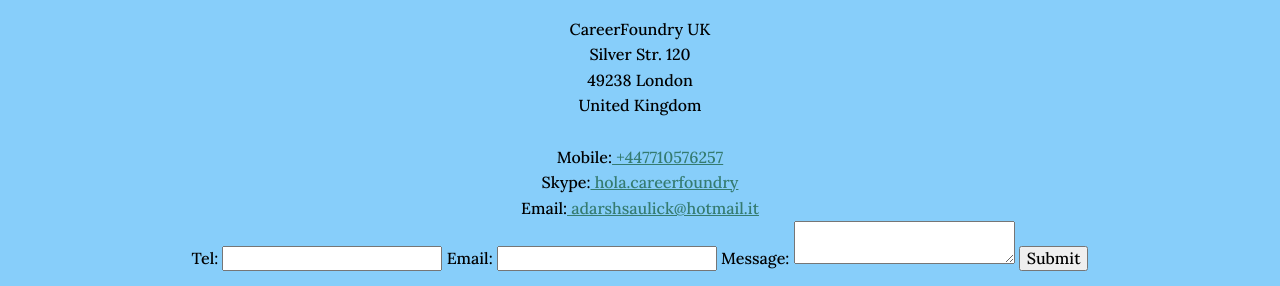
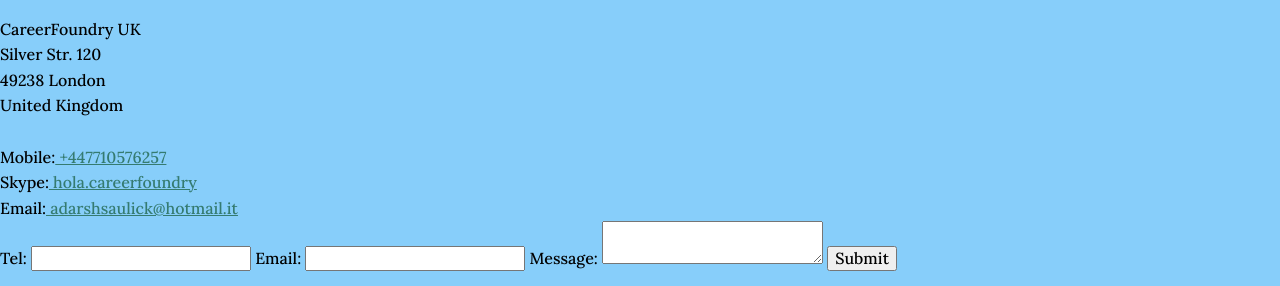
Before and after one commit to Kradaz/portfolio-website, a plain HTML site: page contact.html in a window 1280 px wide. Shown: the part 81-367 px from the top of the page. Drawn offline with nearby package versions, Linux system fonts and the light colour scheme.

Commit message:
Fixed errors on contact page. Align center taken out

```diff
--- a/contact.html
+++ b/contact.html
@@ -35,7 +35,7 @@
 
 	</header>
 
-	<main align="center">
+	<main>
 			CareerFoundry UK<br>
 			Silver Str. 120<br>
 			49238 London<br>
@@ -47,7 +47,7 @@
 	</main>
 
 	<!-- FORM -->
-	<form align="center" action ="" method="post" id="contact-form">
+	<form action="#" method="post" class="contact-form">
 
 
 		<label class="standard-label" for="contact-tel">Tel:</label>
```
Also changed, not shown: css/styles.css (line endings or trailing spaces).
